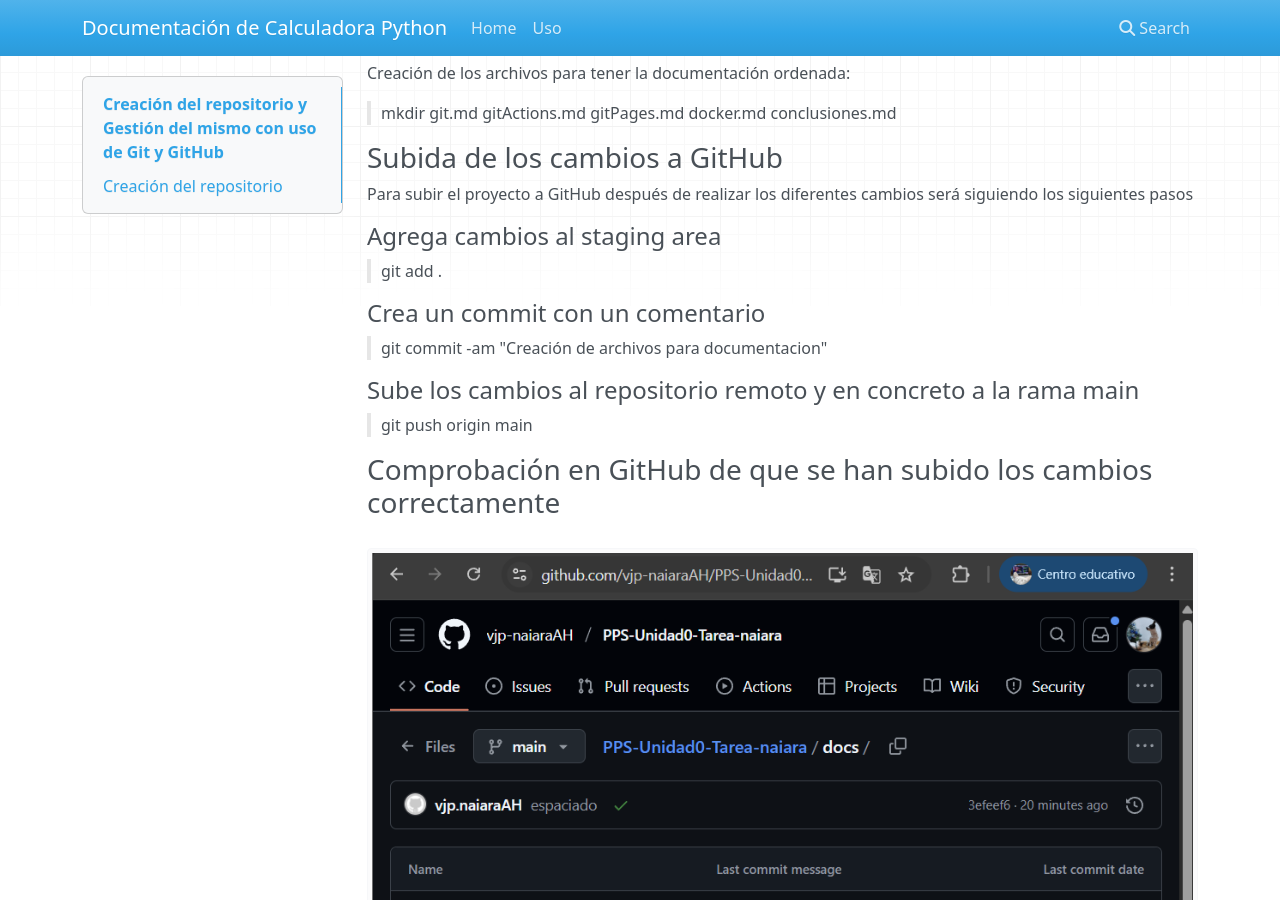
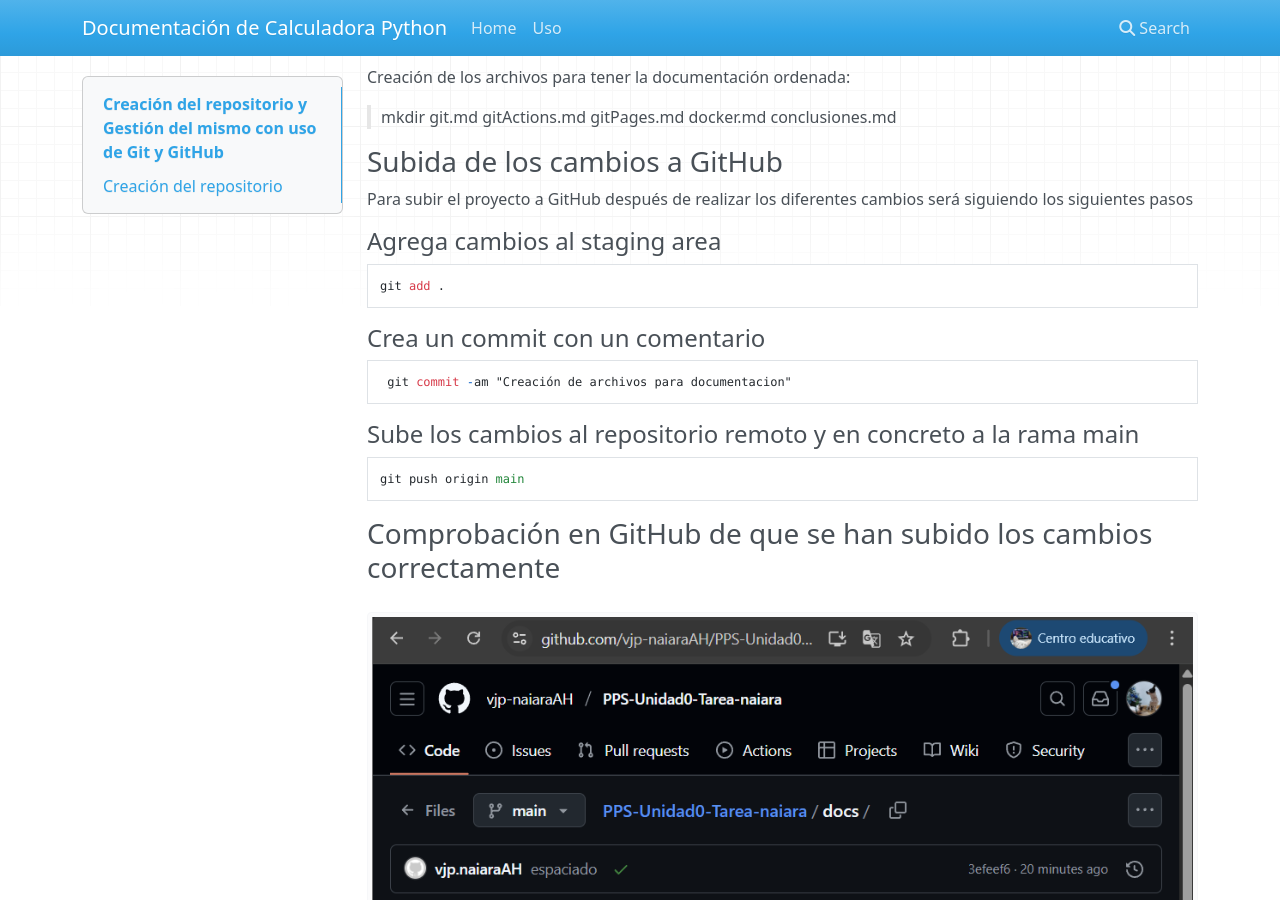
Before and after one commit to vjp-naiaraAH/PPS-Unidad0-Tarea-naiara, an MkDocs documentation site: the page built from docs/git.md, in a window 1280 px wide and 900 px high, scrolled down 2356 px. Built offline with MkDocs 1.6.1, drawn with Linux system fonts in a browser that asks for light colours; nearby versions of some CDN libraries.

Commit message:
unos falllicos de na

```diff
--- a/docs/git.md
+++ b/docs/git.md
@@ -15,6 +15,7 @@ Copia del repositorio mediante ssh
 ![visualización desde navegador](https://raw.githubusercontent.com/vjp-naiaraAH/PPS-Unidad0-Tarea-naiara/refs/heads/main/docs/images/img2.png)
 
 1. Y con ayuda del comando cp -r copio toda la base del repositorio CalculadoraPython puesto que ambos proyectos tienen la misma base.
+
 ![visualización desde navegador](https://raw.githubusercontent.com/vjp-naiaraAH/PPS-Unidad0-Tarea-naiara/refs/heads/main/docs/images/img3.png)
 
 1. Listo el contenido para verificar que tiene al estructura deseada con ayuda del siguiente comando
@@ -44,15 +45,21 @@ Para subir el proyecto a GitHub después de realizar los diferentes cambios ser
 
 #### Agrega cambios al staging area
 
-> git add .
+~~~
+git add .
+~~~
 
 #### Crea un commit con un comentario
 
-> git commit -am "Creación de archivos para documentacion"
+~~~
+ git commit -am "Creación de archivos para documentacion"
+~~~
 
 #### Sube los cambios al repositorio remoto y en concreto a la rama main
 
-> git push origin main
+~~~
+git push origin main
+~~~
 
 ### Comprobación en GitHub de que se han subido los cambios correctamente
 
```
